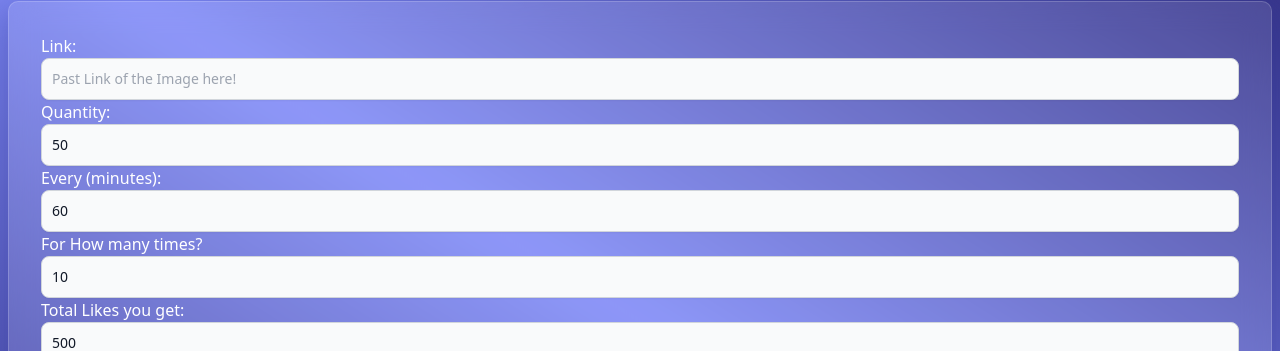
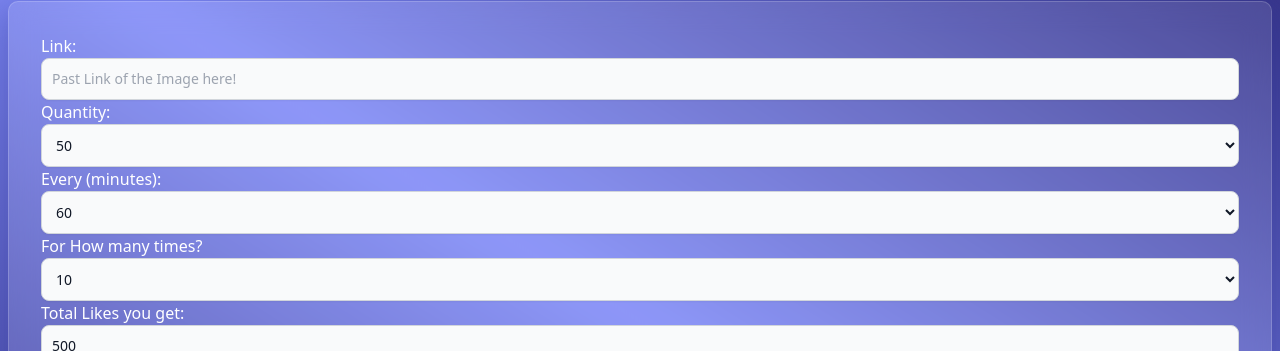
Before and after one commit to anas599/instalikes, a React (Vite) app: page / in a window 1280 px wide. Shown: the part 79-430 px from the top of the page. Built offline with nearby package versions, Linux system fonts and the light colour scheme; no server answers; the HTML template or start-up script is replaced by a standard one.

Commit message:
change to option select in form

```diff
--- a/src/component/form.tsx
+++ b/src/component/form.tsx
@@ -40,14 +40,14 @@ const Form = () => {
   }) => {
     setLink(e.target.value);
   };
-  const handleChangeQuantity = (e: React.ChangeEvent<HTMLInputElement>) => {
+  const handleChangeQuantity = (e: React.ChangeEvent<HTMLSelectElement>) => {
     setQuantity(Number(e.target.value));
     setApiQuantity(Number(e.target.value));
   };
-  const handleChangeRuns = (e: React.ChangeEvent<HTMLInputElement>) => {
+  const handleChangeRuns = (e: React.ChangeEvent<HTMLSelectElement>) => {
     SetRuns(Number(e.target.value));
   };
-  const handleChangeInterval = (e: React.ChangeEvent<HTMLInputElement>) => {
+  const handleChangeInterval = (e: React.ChangeEvent<HTMLSelectElement>) => {
     SetInterval(Number(e.target.value));
   };
   const handleSubmit = (e: { preventDefault: () => void }) => {
@@ -111,47 +111,56 @@ const Form = () => {
         </label>
         <label>
           Quantity:
-          <input
-            min="10"
-            type="number"
+          <select
             value={quantity}
             onChange={handleChangeQuantity}
             className="shadow-sm p bg-gray-50 border border-gray-300 text-gray-900 text-sm rounded-lg focus:ring-blue-500 focus:border-blue-500 block w-full p-2.5 dark:bg-gray-700 dark:border-gray-600 dark:placeholder-gray-400 dark:text-white dark:focus:ring-blue-500 dark:focus:border-blue-500 dark:shadow-sm-light"
             required
-          ></input>
+          >
+            <option value="50">50</option>
+            <option value="100">100</option>
+            <option value="200">200</option>
+            <option value="300">300</option>
+            <option value="500">500</option>
+          </select>
         </label>
         <label>
           Every (minutes):
-          <input
-            min="60"
-            type="number"
+          <select
             value={interval}
             onChange={handleChangeInterval}
             className="shadow-sm p bg-gray-50 border border-gray-300 text-gray-900 text-sm rounded-lg focus:ring-blue-500 focus:border-blue-500 block w-full p-2.5 dark:bg-gray-700 dark:border-gray-600 dark:placeholder-gray-400 dark:text-white dark:focus:ring-blue-500 dark:focus:border-blue-500 dark:shadow-sm-light"
             required
-          ></input>
-        </label>
+          >
+            <option value="60">60</option>
+            <option value="120">120</option>
+            <option value="180">180</option>
+          </select>
+        </label>{" "}
         <label>
           For How many times?
-          <input
-            min="10"
-            type="number"
+          <select
             value={runs}
             onChange={handleChangeRuns}
             className="shadow-sm p bg-gray-50 border border-gray-300 text-gray-900 text-sm rounded-lg focus:ring-blue-500 focus:border-blue-500 block w-full p-2.5 dark:bg-gray-700 dark:border-gray-600 dark:placeholder-gray-400 dark:text-white dark:focus:ring-blue-500 dark:focus:border-blue-500 dark:shadow-sm-light"
             required
-          ></input>
+          >
+            <option value="2">2</option>
+            <option value="3">3</option>
+            <option value="5">5</option>
+            <option value="10">10</option>
+            <option value="15">15</option>
+            <option value="20">20</option>
+          </select>
         </label>
         <label>
           Total Likes you get:
           <input
             value={runs * quantity}
-            onChange={handleChangeRuns}
             className="shadow-sm p bg-gray-50 border border-gray-300 text-gray-900 text-sm rounded-lg focus:ring-blue-500 focus:border-blue-500 block w-full p-2.5 dark:bg-gray-700 dark:border-gray-600 dark:placeholder-gray-400 dark:text-white dark:focus:ring-blue-500 dark:focus:border-blue-500 dark:shadow-sm-light"
             readOnly
           ></input>
         </label>
-
         <div className="flex justify-center">
           <button
             type="submit"
```
